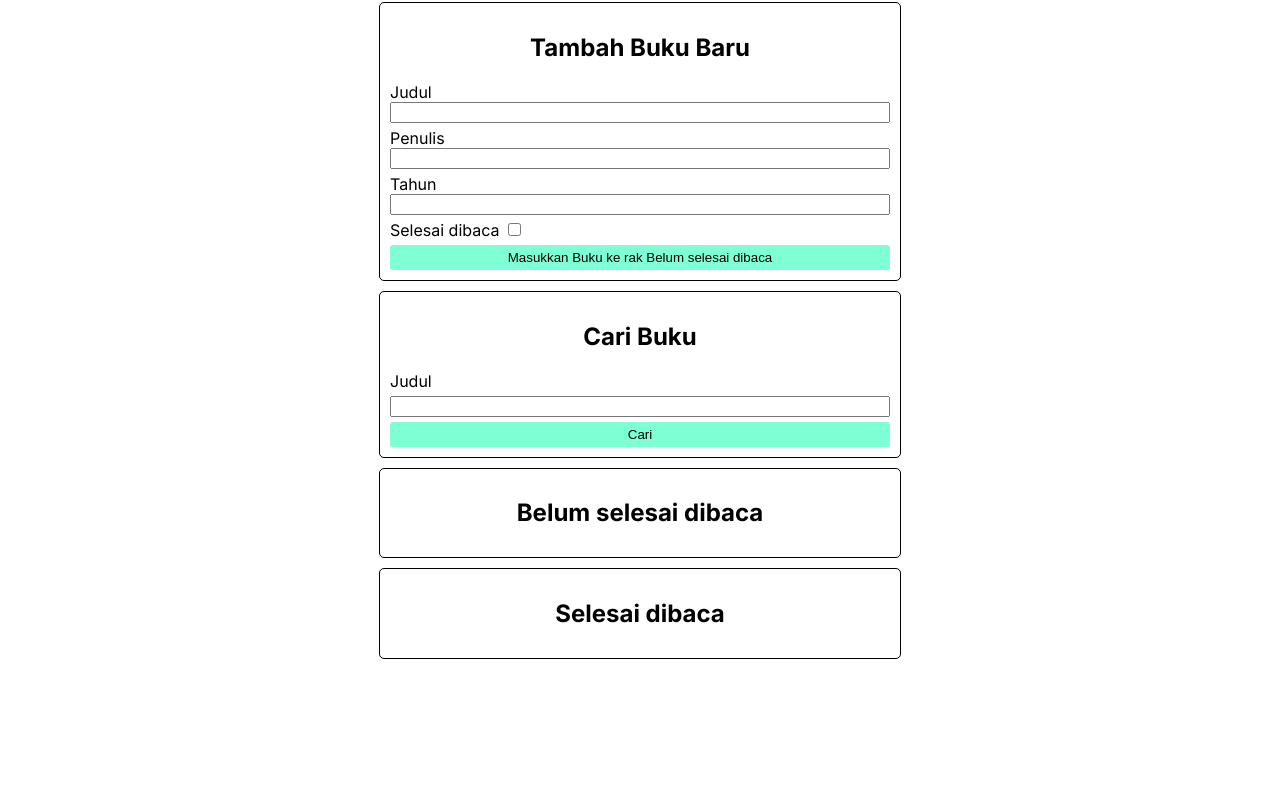
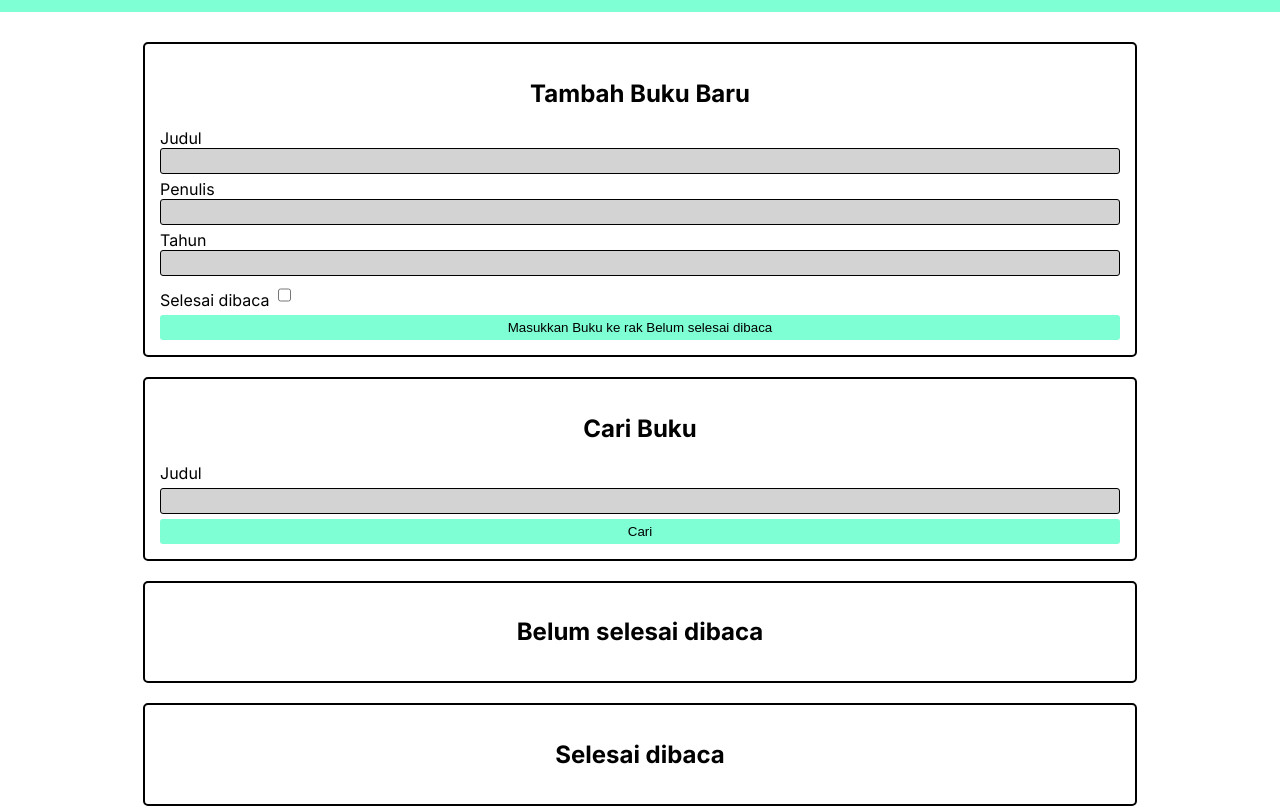
Before and after one commit to seribucode/bookshelfapp, a plain HTML site: page index.html in a window 1280 px wide. Shown: the part 80-886 px from the top of the page. Before the commit the page ends 800 px from the top, so only its background shows below. Drawn offline with Linux system fonts and the light colour scheme.

Commit message:
style css updated

```diff
--- a/main.js
+++ b/main.js
@@ -189,6 +189,7 @@ function belumSelesai(bookId) {
 
     bookTarget.isComplete = false;
     document.dispatchEvent(new Event(RENDER_EVENT));
+    saveData();
 }
 
 function hapusBuku(bookId) {
--- a/style.css
+++ b/style.css
@@ -1,25 +1,29 @@
 body {
     font-family: "Inter", sans-serif;
+    margin: 0;
+    padding: 0;
 }
 header {
     background-color: aquamarine;
+    padding: 5px;
+    margin-bottom: 30px;
     text-align: center;
 }
 main {
     display: flex;
     flex-direction: column;
     align-items: center;
-    gap: 10px;
+    gap: 20px;
 }
 .container {
-    width: 500px;
+    width: 75%;
     display: flex;
     flex-direction: column;
     justify-content: center;
     align-items: center;
-    border: 1px solid black;
+    border: 2px solid black;
     border-radius: 5px;
-    padding: 10px;
+    padding: 15px;
 }
 form {
     display: flex;
@@ -35,6 +39,14 @@ form div {
 .selesaiDibaca {
     display: inline;
 }
+
+input {
+    height: 22px;
+    border: 1px solid;
+    border-radius: 3px;
+    background-color: lightgray;
+}
+
 button {
     background-color: aquamarine;
     border: none;
```
